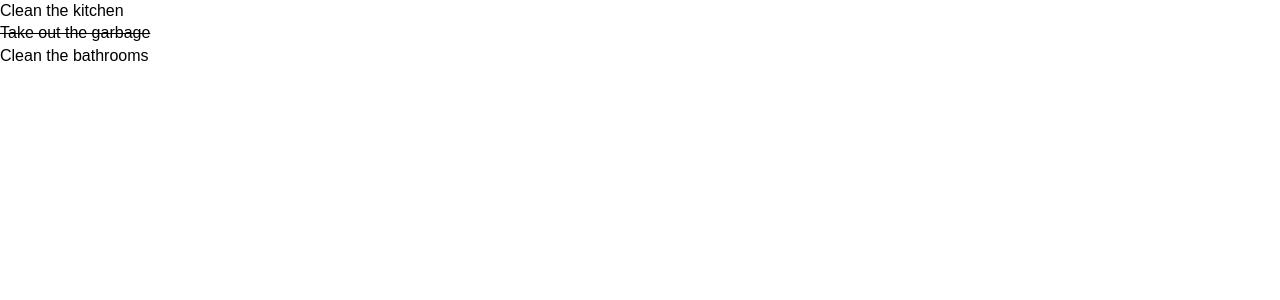
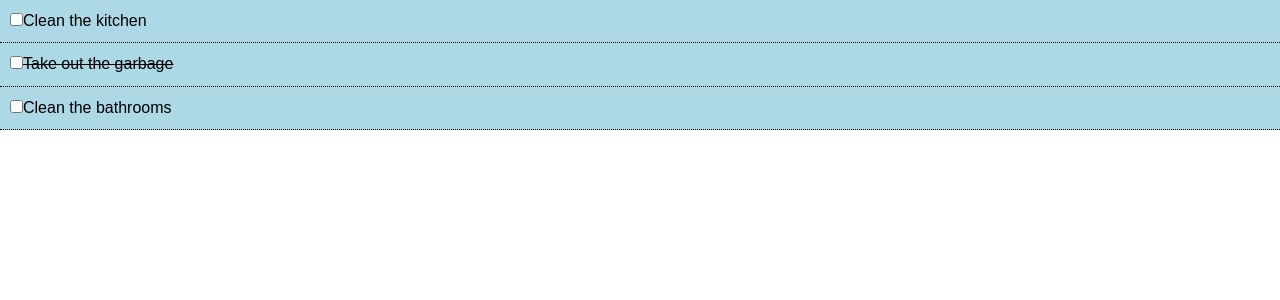
Before and after one commit to haase1020/helpout, a React (Create React App) app: page / in a window 1280 px wide. Shown: the top 300 px of the page. Built offline with nearby package versions, Linux system fonts and the light colour scheme; the HTML template or start-up script is replaced by a standard one.

Commit message:
working on todo item

```diff
--- a/src/components/TodoItem.js
+++ b/src/components/TodoItem.js
@@ -3,20 +3,27 @@ import PropTypes from 'prop-types';
 
 export class TodoItem extends Component {
   getStyle = () => {
-    if (this.props.todo.completed) {
-      return {
-        textDecoration: 'line-through',
-      };
-    } else {
-      return {
-        textDecoration: 'none',
-      };
-    }
+    return {
+      background: 'lightblue',
+      padding: '10px',
+      borderBottom: '1px black dotted',
+      textDecoration:
+        this.props.todo.completed === true ? 'line-through' : 'none',
+    };
   };
+
+  markComplete = (e) => {
+    console.log(this.props);
+  };
+
   render() {
     return (
       <div style={this.getStyle()}>
-        <p>{this.props.todo.title}</p>
+        <p>
+          <input type='checkbox' onChange={this.markComplete} />
+          {''}
+          {this.props.todo.title}
+        </p>
       </div>
     );
   }
```
